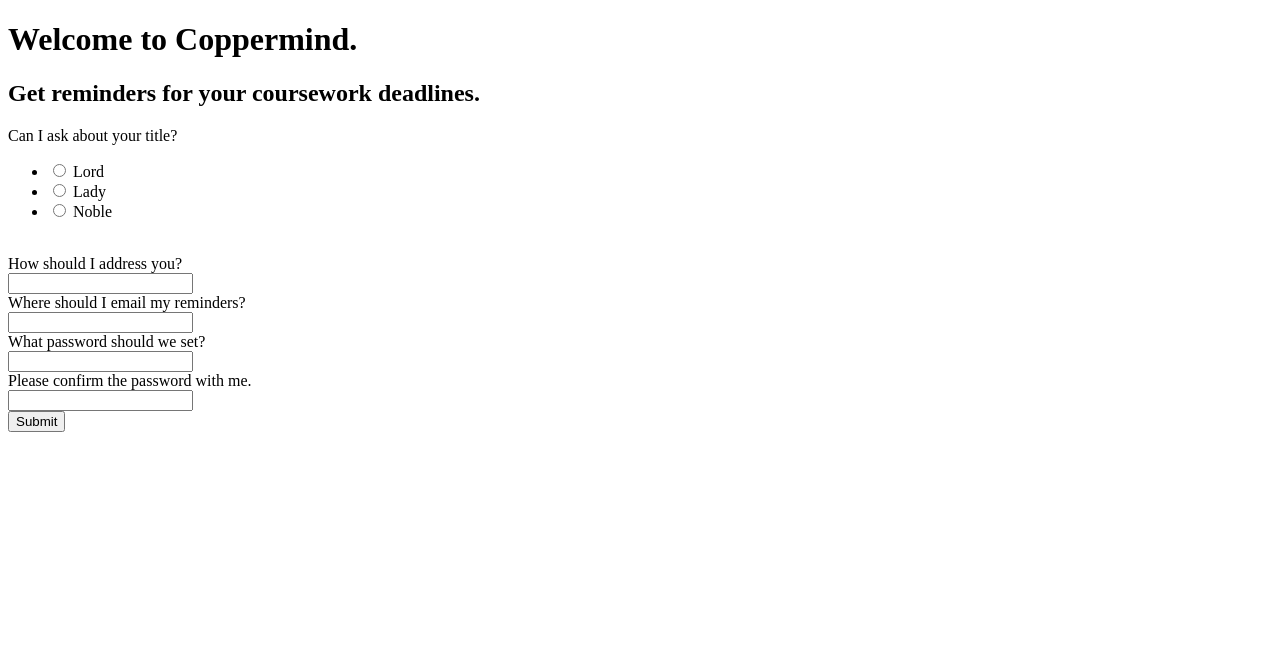
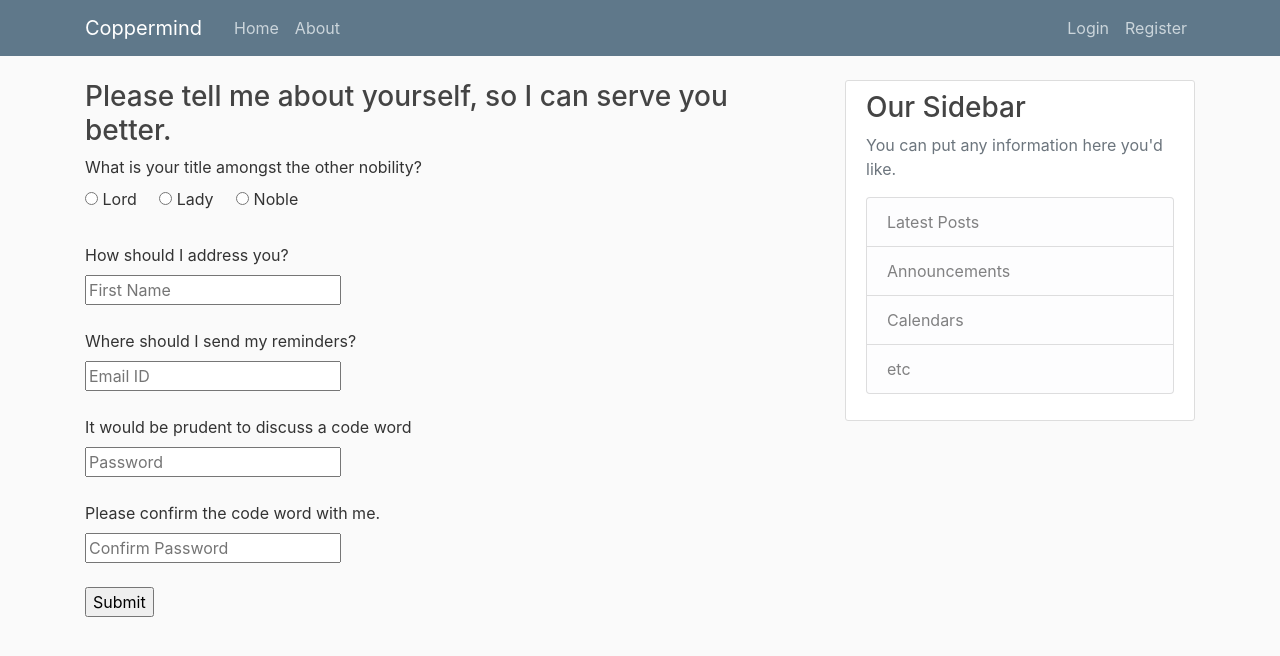
Before and after one commit to ConsultantFoodie/coppermind, a Flask app: page /register in a window 1280 px wide. Shown: the top 656 px of the page. Run offline with Flask 2, Linux system fonts and the light colour scheme; parts of the project's set-up code (start-up, migrations or seed data) failed here and were passed over; some libraries are stand-ins or nearby versions.

Commit message:
improved front-end and added home page

```diff
--- a/forms.py
+++ b/forms.py
@@ -4,11 +4,11 @@ from wtforms.fields.html5 import EmailField
 from wtforms.validators import DataRequired, Length, EqualTo
 
 class RegistrationForm(FlaskForm):
-	gender = RadioField("Can I ask about your title?", choices=[(0, "Lord"), (1, "Lady"), (2, "Noble")], validators=[DataRequired()])
+	gender = RadioField("What is your title amongst the other nobility?", choices=[(0, "Lord"), (1, "Lady"), (2, "Noble")], validators=[DataRequired()])
 	name = StringField("How should I address you?", validators=[DataRequired()])
-	email = EmailField("Where should I email my reminders?", validators=[DataRequired()])
-	password = PasswordField("What password should we set?", validators=[DataRequired()])
-	confirm_pass = PasswordField("Please confirm the password with me.", validators=[DataRequired(), EqualTo('password')])
+	email = EmailField("Where should I send my reminders?", validators=[DataRequired()])
+	password = PasswordField("It would be prudent to discuss a code word", validators=[DataRequired()])
+	confirm_pass = PasswordField("Please confirm the code word with me.", validators=[DataRequired(), EqualTo('password')])
 	# submit = SubmitField('Enlist me in your service.')
 
 class LoginForm(FlaskForm):
--- a/main.py
+++ b/main.py
@@ -3,6 +3,7 @@ from forms import RegistrationForm, LoginForm
 from flask_sqlalchemy import SQLAlchemy
 from flask_bcrypt import Bcrypt
 from flask_login import LoginManager, UserMixin, login_user, current_user, logout_user, login_required
+import models
 # import os
 
 '''
@@ -22,19 +23,7 @@ login_manager.login_message_category = 'info'
 
 @login_manager.user_loader
 def load_user(user_id):
-    return Student.query.get(int(user_id))
-
-class Student(db.Model, UserMixin):
-	id = db.Column(db.Integer, primary_key=True)
-	gender = db.Column(db.Integer, nullable=False)
-	username = db.Column(db.String(30), nullable=False)
-	email = db.Column(db.String(40), unique=True, nullable=False)
-	password = db.Column(db.String(60), nullable=False)
-	courses = db.Column(db.String(100), nullable=True)
-
-	def __repr__(self):
-		return '{}: {}'.format(self.username, self.email)
-
+    return models.Student.query.get(int(user_id))
 
 @app.route('/', methods=['GET', 'POST'])
 def welcome():
@@ -45,7 +34,7 @@ def register():
 	form = RegistrationForm()
 	if form.validate_on_submit():
 		hashed_pass = bcrypt.generate_password_hash(form.password.data).decode('utf-8')
-		student = Student(gender=int(form.gender.data), username=form.name.data,
+		student = models.Student(gender=int(form.gender.data), username=form.name.data.split()[0],
 						email=form.email.data, password=hashed_pass)
 		print(student)
 		try:
@@ -54,10 +43,8 @@ def register():
 			flash("Pleased to make your acquaitance. Please login to continue.", 'success')
 			return redirect(url_for('login'))
 		except:
-			print("Error")
-	else:
-		print(form.errors)
-		print("INVALID")
+			flash("It seems that email address belongs to someone else. Please use another email address.", "danger")
+
 	return render_template("register.html", form=form)
 
 
@@ -65,15 +52,25 @@ def register():
 def login():
 	form = LoginForm()
 	if form.validate_on_submit():
-		student = Student.query.filter_by(email=form.email.data).first()
+		student = models.Student.query.filter_by(email=form.email.data).first()
 		print(student)
 		if student and bcrypt.check_password_hash(student.password, form.password.data):
 			login_user(student, remember=form.remember.data)
 			next_page = request.args.get('next')
-			return redirect(next_page) if next_page else redirect(url_for('welcome'))
+			return redirect(next_page) if next_page else redirect(url_for('home'))
 		else:
 			flash("I do not recognise you. Please check your email address and password", "danger")
 	return render_template("login.html", form=form)
 
+@app.route('/home', methods=['GET', 'POST'])
+def home():
+	return render_template("home.html")
+
+@app.route("/logout")
+def logout():
+    logout_user()
+    return redirect(url_for('welcome'))
+
+
 if __name__ == "__main__":
 	app.run(debug=True)
--- /dev/null
+++ b/static/main.css
@@ -0,0 +1,90 @@
+body {
+  background: #fafafa;
+  color: #333333;
+  margin-top: 5rem;
+}
+
+h1, h2, h3, h4, h5, h6 {
+  color: #444444;
+}
+
+button {
+  background-color: #cc6633;
+  border-radius: 10px;
+
+}
+
+.nav-link button{
+  display: inline-block;
+}
+
+.bg-steel {
+  background-color: #5f788a;
+}
+
+.site-header .navbar-nav .nav-link {
+  color: #cbd5db;
+}
+
+.site-header .navbar-nav .nav-link:hover {
+  color: #ffffff;
+}
+
+.site-header .navbar-nav .nav-link.active {
+  font-weight: 500;
+}
+
+.content-section {
+  background: #ffffff;
+  padding: 10px 20px;
+  border: 1px solid #dddddd;
+  border-radius: 3px;
+  margin-bottom: 20px;
+}
+
+.article-title {
+  color: #444444;
+}
+
+a.article-title:hover {
+  color: #428bca;
+  text-decoration: none;
+}
+
+.article-content {
+  white-space: pre-line;
+}
+
+.article-img {
+  height: 65px;
+  width: 65px;
+  margin-right: 16px;
+}
+
+.article-metadata {
+  padding-bottom: 1px;
+  margin-bottom: 4px;
+  border-bottom: 1px solid #e3e3e3
+}
+
+.article-metadata a:hover {
+  color: #333;
+  text-decoration: none;
+}
+
+.article-svg {
+  width: 25px;
+  height: 25px;
+  vertical-align: middle;
+}
+
+.account-img {
+  height: 125px;
+  width: 125px;
+  margin-right: 20px;
+  margin-bottom: 16px;
+}
+
+.account-heading {
+  font-size: 2.5rem;
+}
--- a/templates/base.html
+++ b/templates/base.html
@@ -1,12 +1,84 @@
 <!DOCTYPE html>
-<html lang="en">
+<html>
 <head>
-	<meta charset="UTF-8">
-	<meta name="viewport" content="width=device-width, initial-scale=1.0">
-	<meta http-equiv="X-UA-Compatible" content="ie=edge">
-	<title>Welcome to Coppermind</title>
+    <!-- Required meta tags -->
+    <meta charset="utf-8">
+    <meta name="viewport" content="width=device-width, initial-scale=1, shrink-to-fit=no">
+
+    <!-- Bootstrap CSS -->
+    <link rel="stylesheet" href="https://maxcdn.bootstrapcdn.com/bootstrap/4.0.0/css/bootstrap.min.css" integrity="sha384-Gn5384xqQ1aoWXA+058RXPxPg6fy4IWvTNh0E263XmFcJlSAwiGgFAW/dAiS6JXm" crossorigin="anonymous">
+
+    <link rel="stylesheet" type="text/css" href="{{ url_for('static', filename='main.css') }}">
+
+    {% if title %}
+        <title>Coppermind - {{ title }}</title>
+    {% else %}
+        <title>Coppermind</title>
+    {% endif %}
 </head>
 <body>
-	{% block body %}{% endblock %}
+    <header class="site-header">
+      <nav class="navbar navbar-expand-md navbar-dark bg-steel fixed-top">
+        <div class="container">
+          <a class="navbar-brand mr-4" href="/">Coppermind</a>
+          <button class="navbar-toggler" type="button" data-toggle="collapse" data-target="#navbarToggle" aria-controls="navbarToggle" aria-expanded="false" aria-label="Toggle navigation">
+            <span class="navbar-toggler-icon"></span>
+          </button>
+          <div class="collapse navbar-collapse" id="navbarToggle">
+            <div class="navbar-nav mr-auto">
+              <a class="nav-item nav-link" href="{{ url_for('welcome') }}">Home</a>
+              <a class="nav-item nav-link" href="{{ url_for('welcome') }}">About</a>
+            </div>
+            <!-- Navbar Right Side -->
+            <div class="navbar-nav">
+              {% if current_user.is_authenticated %}
+                <a class="nav-item nav-link" href="{{ url_for('welcome') }}">Account</a>
+                <a class="nav-item nav-link" href="{{ url_for('logout') }}">Logout</a>
+              {% else %}
+                <a class="nav-item nav-link" href="{{ url_for('login') }}">Login</a>
+                <a class="nav-item nav-link" href="{{ url_for('register') }}">Register</a>
+              {% endif %}
+            </div>
+          </div>
+        </div>
+      </nav>
+    </header>
+    <main role="main" class="container">
+      <div class="row">
+        <div class="col-md-8">
+          {% block heading %}{% endblock %}
+          {% with messages = get_flashed_messages(with_categories=true) %}
+            {% if messages %}
+              {% for category, message in messages %}
+                <div class="alert alert-{{ category }}">
+                  {{ message }}
+                </div>
+              {% endfor %}
+            {% endif %}
+          {% endwith %}
+          {% block content %}{% endblock %}
+        </div>
+        <div class="col-md-4">
+          <div class="content-section">
+            <h3>Our Sidebar</h3>
+            <p class='text-muted'>You can put any information here you'd like.
+              <ul class="list-group">
+                <li class="list-group-item list-group-item-light">Latest Posts</li>
+                <li class="list-group-item list-group-item-light">Announcements</li>
+                <li class="list-group-item list-group-item-light">Calendars</li>
+                <li class="list-group-item list-group-item-light">etc</li>
+              </ul>
+            </p>
+          </div>
+        </div>
+      </div>
+    </main>
+
+
+    <!-- Optional JavaScript -->
+    <!-- jQuery first, then Popper.js, then Bootstrap JS -->
+    <script src="https://code.jquery.com/jquery-3.2.1.slim.min.js" integrity="sha384-KJ3o2DKtIkvYIK3UENzmM7KCkRr/rE9/Qpg6aAZGJwFDMVNA/GpGFF93hXpG5KkN" crossorigin="anonymous"></script>
+    <script src="https://cdnjs.cloudflare.com/ajax/libs/popper.js/1.12.9/umd/popper.min.js" integrity="sha384-ApNbgh9B+Y1QKtv3Rn7W3mgPxhU9K/ScQsAP7hUibX39j7fakFPskvXusvfa0b4Q" crossorigin="anonymous"></script>
+    <script src="https://maxcdn.bootstrapcdn.com/bootstrap/4.0.0/js/bootstrap.min.js" integrity="sha384-JZR6Spejh4U02d8jOt6vLEHfe/JQGiRRSQQxSfFWpi1MquVdAyjUar5+76PVCmYl" crossorigin="anonymous"></script>
 </body>
 </html>
--- a/templates/login.html
+++ b/templates/login.html
@@ -1,8 +1,11 @@
 {% extends 'base.html' %}
 
-{% block body %}
+{% block heading %}
 	<h1>Welcome to Coppermind.</h1>
 	<h2>Get reminders for your coursework deadlines.</h2>
+{% endblock %}
+
+{% block content %}
 	<form method="POST" action="{{ url_for('login') }}">
 		{{ form.csrf_token}}
 		{{ form.email.label }}
--- a/templates/register.html
+++ b/templates/register.html
@@ -1,28 +1,37 @@
 {% extends 'base.html' %}
 
-{% block body %}
-	<h1>Welcome to Coppermind.</h1>
-	<h2>Get reminders for your coursework deadlines.</h2>
+{% block heading %}
+	<h3>Please tell me about yourself, so I can serve you better.</h3>
+{% endblock %}
+
+{% block content %}
 	<form method="POST" action="{{ url_for('register') }}">
 		{{ form.csrf_token}}
-		{{ form.gender.label }} {{ form.gender }}
+		{{ form.gender.label }}
 		<br>
+		{% for subfield in form.gender %}
+		    <tr>
+		        <td>{{ subfield }}</td>
+		        <td>{{ subfield.label }} &nbsp; &nbsp;</td>
+		    </tr>
+		{% endfor %}
+		<br><br>
 		{{ form.name.label }}
 		<br>
-		{{ form.name(size=20)}}
-		<br>
+		{{ form.name(size=20, placeholder="First Name")}}
+		<br><br>
 		{{ form.email.label }}
 		<br>
-		{{ form.email(size=20)}}
-		<br>
+		{{ form.email(size=20, placeholder="Email ID")}}
+		<br><br>
 		{{ form.password.label }}
 		<br>
-		{{ form.password(size=20)}}
-		<br>
+		{{ form.password(size=20, placeholder="Password")}}
+		<br><br>
 		{{ form.confirm_pass.label }}
 		<br>
-		{{ form.confirm_pass(size=20)}}
-		<br>
+		{{ form.confirm_pass(size=20, placeholder="Confirm Password")}}
+		<br><br>
 		<input type="submit" value="Submit">
 	</form>
 {% endblock %}
```
Also changed, not shown: models.py (added, +13 -0 lines), templates/home.html (added, +16 -0 lines), templates/welcome.html (+10 -3 lines), sazed.db.
